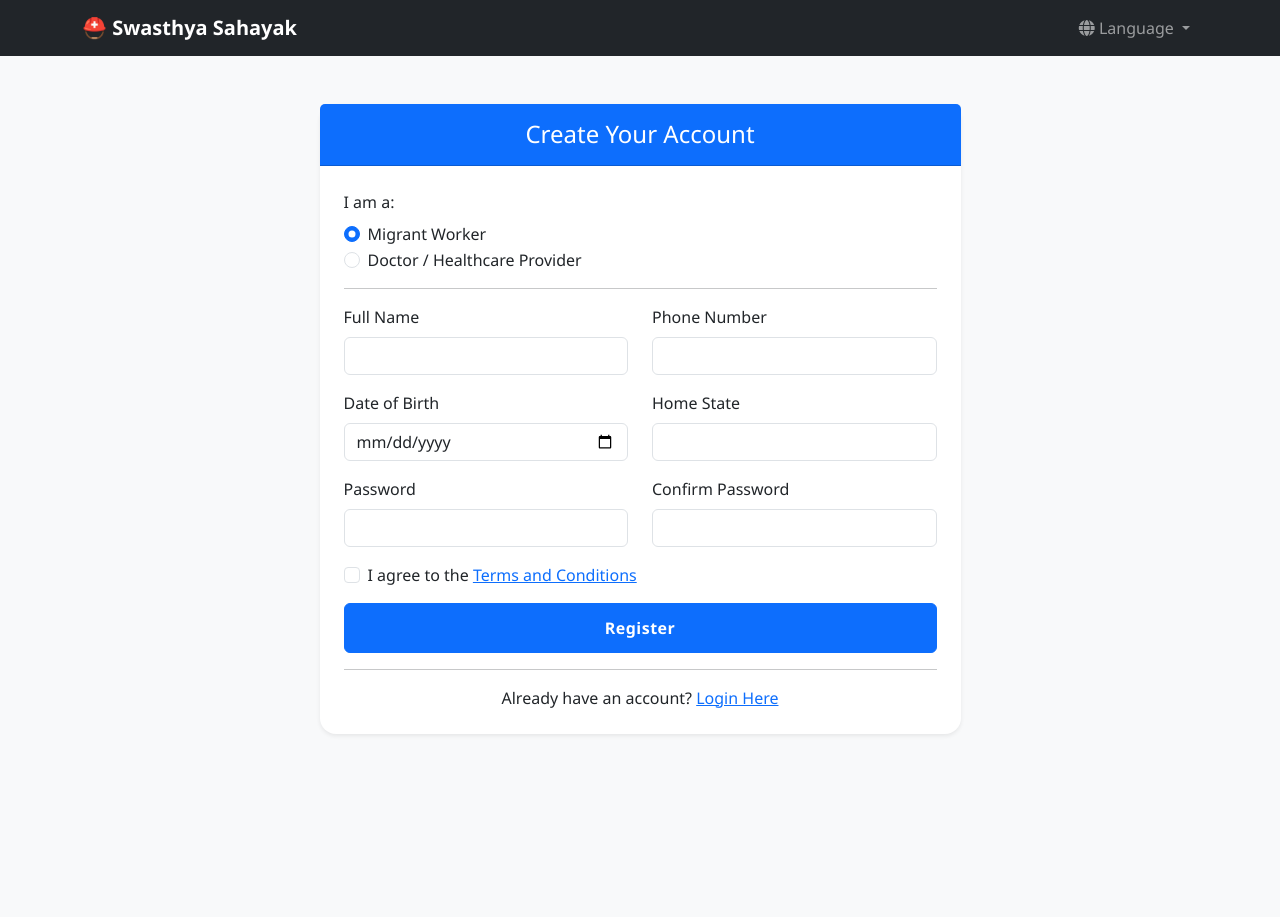
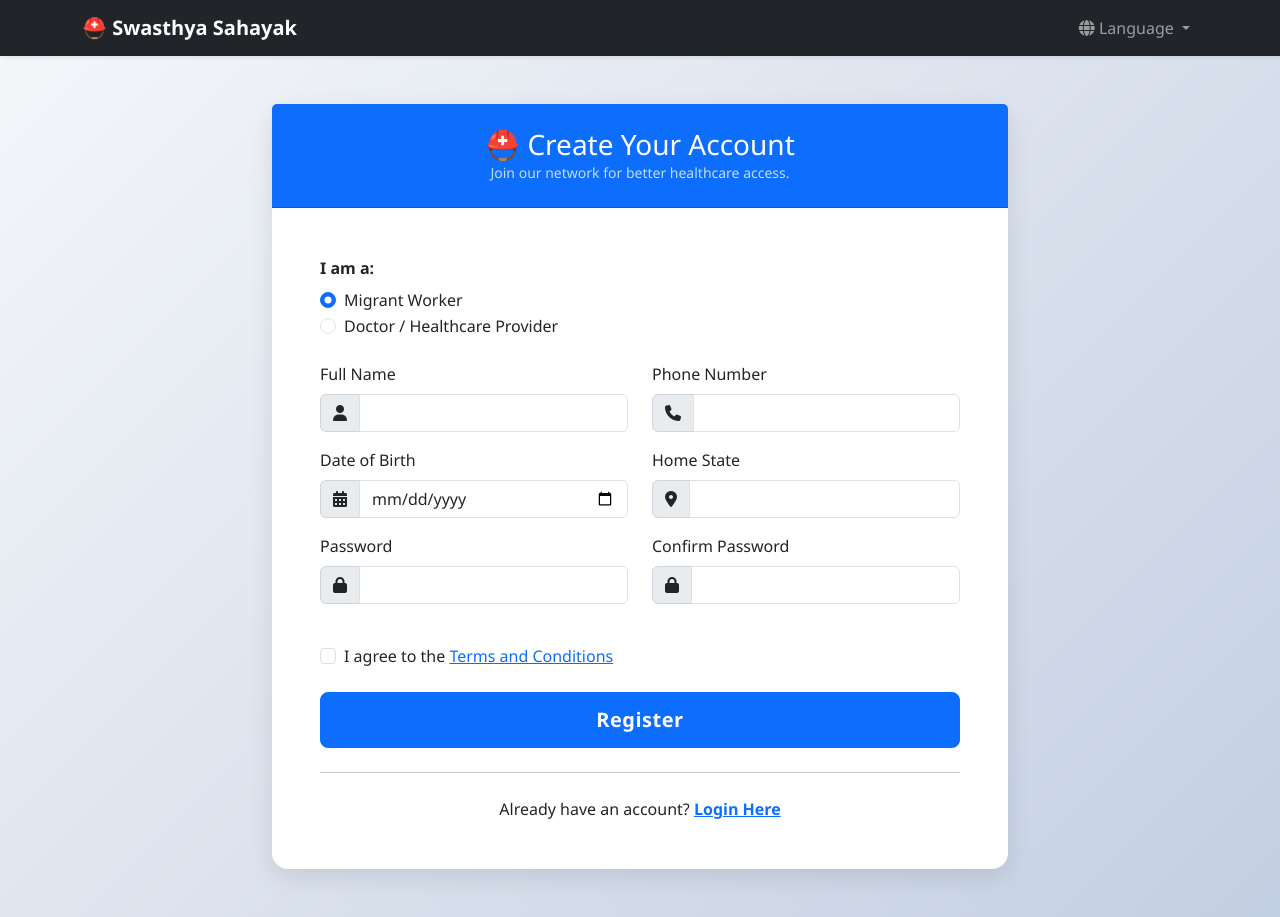
Before and after one commit to dhakad-ayush/DigitalHealth, a plain HTML site: page register.html in a window 1280 px wide. Before the commit the page ends 800 px from the top, so only its background shows below. Drawn offline with nearby package versions, Linux system fonts and the light colour scheme.

Commit message:
Update register.html

```diff
--- a/register.html
+++ b/register.html
@@ -8,10 +8,17 @@
     <link href="https://cdn.jsdelivr.net/npm/bootstrap@5.3.2/dist/css/bootstrap.min.css" rel="stylesheet">
     <link rel="stylesheet" href="https://cdnjs.cloudflare.com/ajax/libs/font-awesome/6.5.2/css/all.min.css"/>
     <link rel="stylesheet" href="css/style.css">
+
+    <style>
+        body {
+            background: linear-gradient(135deg, #f5f7fa 0%, #c3cfe2 100%);
+        }
+
+    </style>
 </head>
-<body class="bg-light">
+<body>
 
-    <nav class="navbar navbar-expand-lg navbar-dark bg-dark">
+    <nav class="navbar navbar-expand-lg navbar-dark bg-dark shadow-sm">
         <div class="container">
             <a class="navbar-brand fw-bold" href="index.html">⛑️ Swasthya Sahayak</a>
             <ul class="navbar-nav ms-auto">
@@ -31,18 +38,19 @@
         </div>
     </nav>
 
-    <main class="py-5">
+    <main class="registration-container py-5">
         <div class="container">
             <div class="row justify-content-center">
-                <div class="col-md-8 col-lg-7">
-                    <div class="card shadow-sm">
-                        <div class="card-header text-center bg-primary text-white p-3">
-                            <h4 class="mb-0" data-lang="create_account_header">Create Your Account</h4>
+                <div class="col-md-10 col-lg-8">
+                    <div class="card">
+                        <div class="card-header text-center">
+                            <h3 class="mb-0" data-lang="create_account_header">⛑️ Create Your Account</h3>
+                            <p class="mb-0 opacity-75 small" data-lang="tagline">Join our network for better healthcare access.</p>
                         </div>
-                        <div class="card-body p-4">
+                        <div class="card-body p-4 p-md-5">
                             <form id="registrationForm">
-                                <div class="mb-3">
-                                    <label class="form-label" data-lang="i_am_a">I am a:</label>
+                                <div class="mb-4">
+                                    <label class="form-label fw-bold" data-lang="i_am_a">I am a:</label>
                                     <div class="form-check">
                                         <input class="form-check-input" type="radio" name="role" id="roleWorker" value="worker" checked>
                                         <label class="form-check-label" for="roleWorker" data-lang="role_worker">Migrant Worker</label>
@@ -52,63 +60,92 @@
                                         <label class="form-check-label" for="roleDoctor" data-lang="doctor_provider">Doctor / Healthcare Provider</label>
                                     </div>
                                 </div>
-                                <hr>
+
                                 <div class="row">
                                     <div class="col-md-6 mb-3">
                                         <label for="fullName" class="form-label" data-lang="full_name_label">Full Name</label>
+                                        <div class="input-group">
+                                            <span class="input-group-text"><i class="fas fa-user"></i></span>
                                             <input type="text" class="form-control" id="fullName" required>
+                                        </div>
                                     </div>
                                     <div class="col-md-6 mb-3">
                                         <label for="phone" class="form-label" data-lang="phone_number_label">Phone Number</label>
+                                        <div class="input-group">
+                                            <span class="input-group-text"><i class="fas fa-phone"></i></span>
                                             <input type="tel" class="form-control" id="phone" required>
                                         </div>
                                     </div>
+                                </div>
+
                                 <div id="workerFields">
                                     <div class="row">
                                         <div class="col-md-6 mb-3">
                                             <label for="dob" class="form-label" data-lang="dob_label">Date of Birth</label>
+                                            <div class="input-group">
+                                                <span class="input-group-text"><i class="fas fa-calendar-alt"></i></span>
                                                 <input type="date" class="form-control" id="dob">
+                                            </div>
                                         </div>
                                         <div class="col-md-6 mb-3">
                                             <label for="homeState" class="form-label" data-lang="home_state_label">Home State</label>
+                                            <div class="input-group">
+                                                <span class="input-group-text"><i class="fas fa-map-marker-alt"></i></span>
                                                 <input type="text" class="form-control" id="homeState">
                                             </div>
                                         </div>
                                     </div>
+                                </div>
+
                                 <div id="doctorFields" style="display: none;">
                                     <div class="row">
                                         <div class="col-md-6 mb-3">
                                             <label for="licenseNumber" class="form-label" data-lang="license_label">Medical License Number</label>
+                                            <div class="input-group">
+                                                <span class="input-group-text"><i class="fas fa-id-card"></i></span>
                                                 <input type="text" class="form-control" id="licenseNumber">
+                                            </div>
                                         </div>
                                         <div class="col-md-6 mb-3">
                                             <label for="specialization" class="form-label" data-lang="specialization_label">Specialization</label>
+                                            <div class="input-group">
+                                                <span class="input-group-text"><i class="fas fa-stethoscope"></i></span>
                                                 <input type="text" class="form-control" id="specialization">
                                             </div>
                                         </div>
                                     </div>
+                                </div>
+
                                 <div class="row">
                                     <div class="col-md-6 mb-3">
                                         <label for="passwordReg" class="form-label" data-lang="password_label">Password</label>
+                                        <div class="input-group">
+                                            <span class="input-group-text"><i class="fas fa-lock"></i></span>
                                             <input type="password" class="form-control" id="passwordReg" required>
+                                        </div>
                                     </div>
                                     <div class="col-md-6 mb-3">
                                         <label for="confirmPassword" class="form-label" data-lang="confirm_password_label">Confirm Password</label>
+                                        <div class="input-group">
+                                            <span class="input-group-text"><i class="fas fa-lock"></i></span>
                                             <input type="password" class="form-control" id="confirmPassword" required>
                                         </div>
                                     </div>
-                                <div class="form-check mb-3">
+                                </div>
+
+                                <div class="form-check my-4">
                                     <input type="checkbox" class="form-check-input" id="terms" required>
                                     <label class="form-check-label" for="terms">
                                         <span data-lang="agree_to">I agree to the</span> <a href="#" data-lang="terms_and_conditions">Terms and Conditions</a>
                                     </label>
                                 </div>
-                                <button type="submit" class="btn btn-primary w-100" data-lang="register_button">Register</button>
+
+                                <button type="submit" class="btn btn-primary w-100 btn-lg" data-lang="register_button">Register</button>
                             </form>
-                            <hr>
+                            <hr class="my-4">
                             <div class="text-center">
                                 <p class="mb-0">
-                                    <span data-lang="already_have_account">Already have an account?</span> <a href="login.html" data-lang="login_here">Login Here</a>
+                                    <span data-lang="already_have_account">Already have an account?</span> <a href="login.html" class="fw-bold" data-lang="login_here">Login Here</a>
                                 </p>
                             </div>
                         </div>
```
Lines whose indentation alone changed are shown as unchanged.
